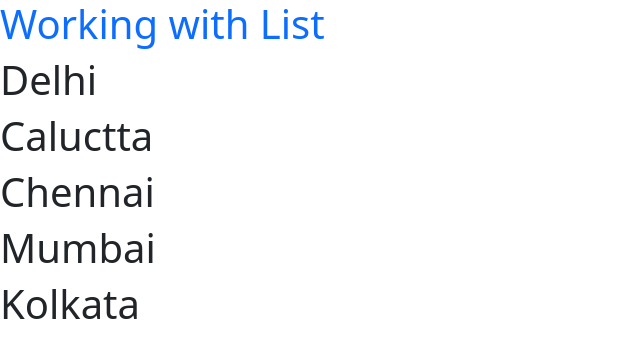
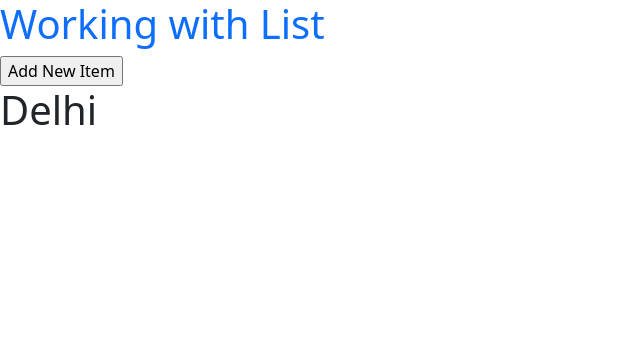
Before and after one commit to kodecdac/day5-my-app, a React (Create React App) app: page / in a window 1280 px wide. Shown: the top 358 px of the page, without its empty margins (0-640 px from the left). Built offline with nearby package versions, Linux system fonts and the light colour scheme.

Commit message:
stateful list.

```diff
--- a/src/App.js
+++ b/src/App.js
@@ -1,10 +1,18 @@
+import { useState } from "react";
+
 function App() {
-  // STATIC LIST
-  let list = ["Delhi", "Caluctta", "Chennai", "Mumbai", "Kolkata"];
+  let [list, setList] = useState(["Delhi"]);
+
+  const addNewItem = () => {
+    let newList = ["Mumbai", ...list];
+    setList(newList);
+  };
 
   return (
     <div>
       <h1 className="text-primary">Working with List</h1>
+
+      <input type="button" value="Add New Item" onClick={addNewItem} />
 
       {list.map((item) => (
         <h1>{item}</h1>
```
